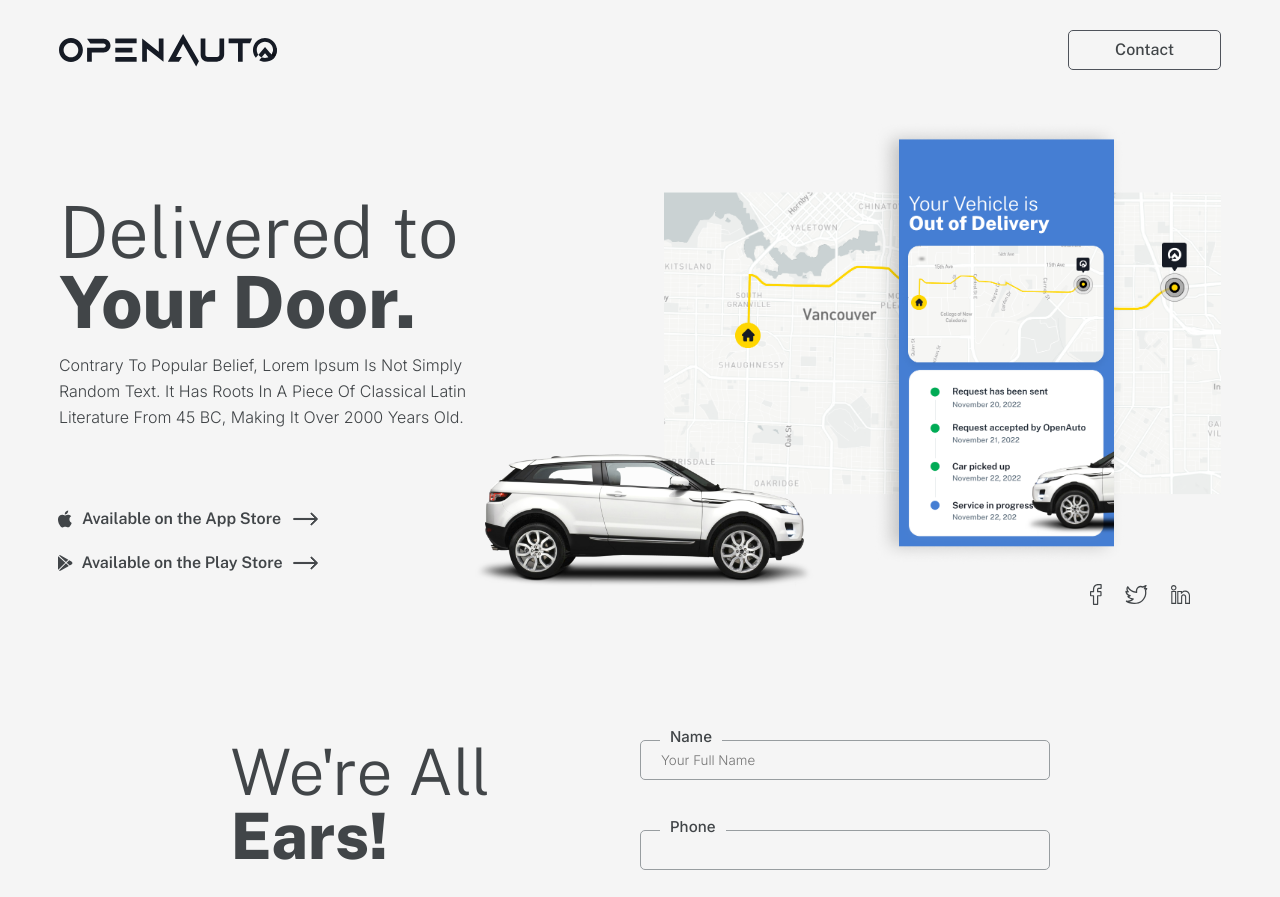
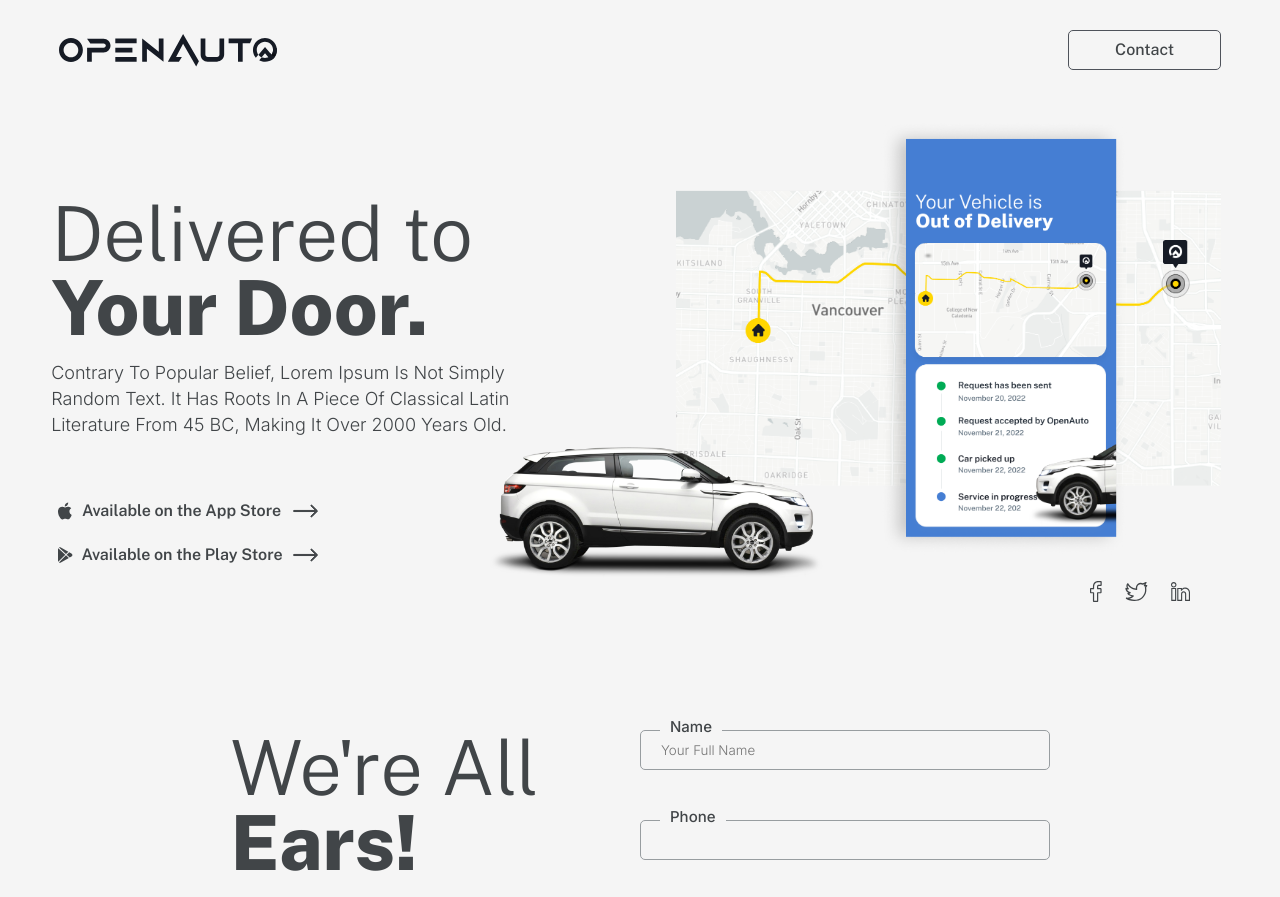
Before and after one commit to HrishabhCodes/openauto-landing-page, a React (Create React App) app: page / in a window 1280 px wide. Shown: the top 897 px of the page. Built offline with nearby package versions, Linux system fonts and the light colour scheme.

Commit message:
About section button

```diff
--- a/package.json
+++ b/package.json
@@ -3,11 +3,16 @@
   "version": "0.1.0",
   "private": true,
   "dependencies": {
+    "@chakra-ui/react": "^2.4.1",
+    "@emotion/react": "^11.10.5",
+    "@emotion/styled": "^11.10.5",
     "@testing-library/jest-dom": "^5.16.5",
     "@testing-library/react": "^13.4.0",
     "@testing-library/user-event": "^13.5.0",
+    "framer-motion": "^6.5.1",
     "react": "^18.2.0",
     "react-dom": "^18.2.0",
+    "react-phone-number-input": "^3.2.12",
     "react-scripts": "5.0.1",
     "web-vitals": "^2.1.4"
   },
--- a/src/App.js
+++ b/src/App.js
@@ -1,3 +1,5 @@
+import { useState } from "react";
+// import { ChakraProvider } from "@chakra-ui/react";
 import Form from "./components/Form/Form";
 import Hero from "./components/Hero/Hero";
 import Navbar from "./components/Navbar/Navbar";
@@ -5,7 +7,6 @@
 import About from "./components/About/About";
 import Features from "./components/Features/Features";
 import "./App.css";
-import { useState } from "react";
 
 function App() {
   const [hideAbout, setHideAbout] = useState(true);
--- a/src/components/About/About.css
+++ b/src/components/About/About.css
@@ -88,6 +88,13 @@
   border: 1px solid #2a2a2a00;
 }
 
+@media only screen and (min-width: 1024px) {
+  .about-container h1 {
+    font-size: 76px;
+    line-height: 75px;
+  }
+}
+
 @media only screen and (max-width: 1047px) {
   .about-text {
     width: 70%;
@@ -100,7 +107,7 @@
 
 @media only screen and (max-width: 800px) {
   .about-container h1 {
-    font-size: 42px;
+    font-size: 45px;
     line-height: 46px;
     width: 55%;
   }
--- a/src/components/Form/Form.css
+++ b/src/components/Form/Form.css
@@ -14,7 +14,7 @@
 }
 
 .form-text h1 {
-  width: 80%;
+  width: 100%;
   font-family: "Public Sans";
   font-style: normal;
   font-weight: 300;
@@ -81,6 +81,17 @@
   margin-bottom: 70px;
 }
 
+@media only screen and (min-width: 1024px) {
+  .form-text h1 {
+    font-size: 76px;
+    line-height: 75px;
+  }
+
+  .form-text p {
+    font-size: 18px;
+  }
+}
+
 @media only screen and (max-width: 992px) {
   .form-section {
     padding: 0px 10%;
@@ -110,7 +121,7 @@
 
   .form-text h1 {
     width: 40%;
-    font-size: 42px;
+    font-size: 45px;
     line-height: 46px;
   }
 
@@ -126,6 +137,6 @@
 
 @media only screen and (max-width: 466px) {
   .form-text h1 {
-    width: 65%;
+    width: 95%;
   }
 }
--- a/src/components/Hero/Hero.css
+++ b/src/components/Hero/Hero.css
@@ -6,8 +6,8 @@
 }
 
 .hero-text {
-  padding: 6% 5.5% 0 4.6%;
-  width: 45%;
+  padding: 6% 5.5% 0 4%;
+  width: 46%;
   display: flex;
   flex-direction: column;
 }
@@ -35,7 +35,7 @@
   justify-content: flex-end;
   position: relative;
   padding: 0 4.6%;
-  width: 55%;
+  width: 54%;
 }
 
 .hero-image .hero-banner {
@@ -85,7 +85,7 @@
   width: 100px;
   display: flex;
   justify-content: space-between;
-  bottom: 35px;
+  bottom: 28px;
   right: 7%;
 }
 
@@ -93,9 +93,25 @@
   cursor: pointer;
 }
 
+@media only screen and (min-width: 1024px) {
+  .hero-text h1 {
+    font-size: 76px;
+    line-height: 74px;
+  }
+
+  .hero-text p {
+    font-size: 18px;
+  }
+}
+
 @media only screen and (max-width: 1170px) {
   .hero-text h1 {
     font-size: 54px;
+    line-height: 53px;
+  }
+
+  .hero-text p {
+    font-size: 16px;
   }
 }
 
@@ -127,9 +143,9 @@
   }
 
   .hero-text h1 {
-    font-size: 42px;
+    font-size: 45px;
     line-height: 46px;
-    width: 55%;
+    width: 60%;
   }
 
   .hero-text {
@@ -159,7 +175,6 @@
   .car-image {
     position: absolute;
     width: 50%;
-    /* bottom: 45px; */
     bottom: -7%;
     left: -15%;
   }
@@ -188,6 +203,6 @@
 
 @media only screen and (max-width: 500px) {
   .hero-text h1 {
-    width: 70%;
+    width: 90%;
   }
 }
```
Also changed, not shown: src/components/Form/Form.js (+1 -8 lines), 1 other file (tests, documents, lock files or other folders).
